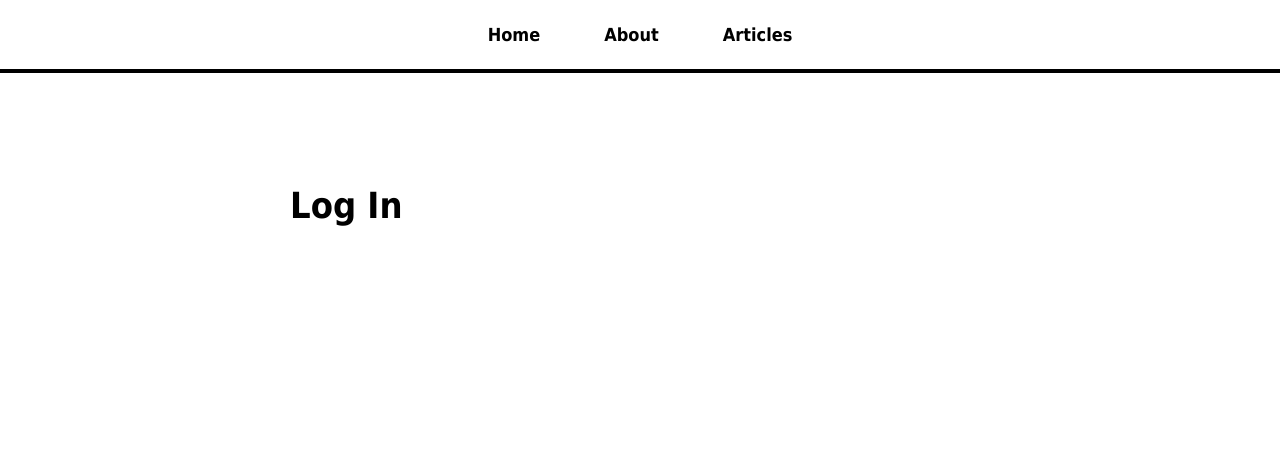
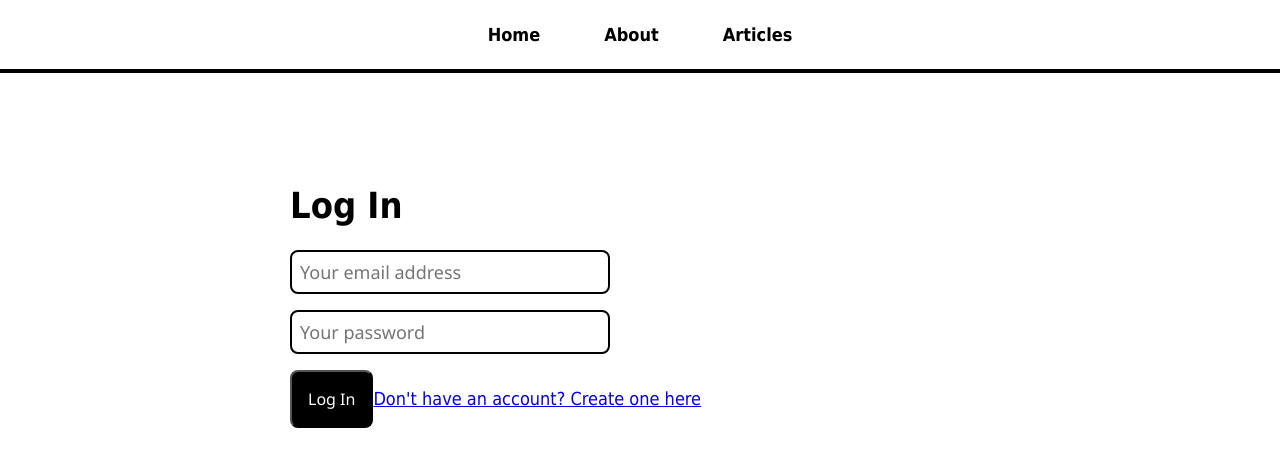
Before and after one commit to jemishkevadiya/My_Blog, a React (Create React App) app: page /login in a window 1280 px wide. Shown: the top 466 px of the page. Built offline with nearby package versions, Linux system fonts and the light colour scheme.

Commit message:
Built login form

```diff
--- a/src/pages/LoginPage.js
+++ b/src/pages/LoginPage.js
@@ -1,8 +1,42 @@
 import React from 'react';
+import { useState } from 'react';
+import { Link, useNavigate } from 'react-router-dom';
+import { getAuth, signInWithEmailAndPassword } from 'firebase/auth';
 
 const LoginPage = () => {
+
+    const [email, setEmail] = useState('');
+    const [password, setPassword] = useState('');
+    const [error, setError] = useState('');
+
+    const navigate = useNavigate();
+
+    const logIn = async () => {
+        try {
+            await signInWithEmailAndPassword(getAuth(), email, password);
+            navigate('/articles');
+        } catch (e) {
+            setError(e.message);
+        }
+    }
+
     return (
-        <h1>Log In</h1>
+        <>
+            <h1>Log In</h1>
+            {/* In React if you want to check specific thing exist or not you can use && then response */}
+            {error && <p className="error">{error}</p>}
+            <input
+                placeholder="Your email address"
+                value={email}
+                onChange={e => setEmail(e.target.value)} />
+            <input
+                type="password"
+                placeholder="Your password"
+                value={password}
+                onChange={e => setPassword(e.target.value)} />
+            <button onClick={logIn}>Log In</button>
+            <Link to="/create-account">Don't have an account? Create one here</Link>
+        </>
     );
 };
 
```
